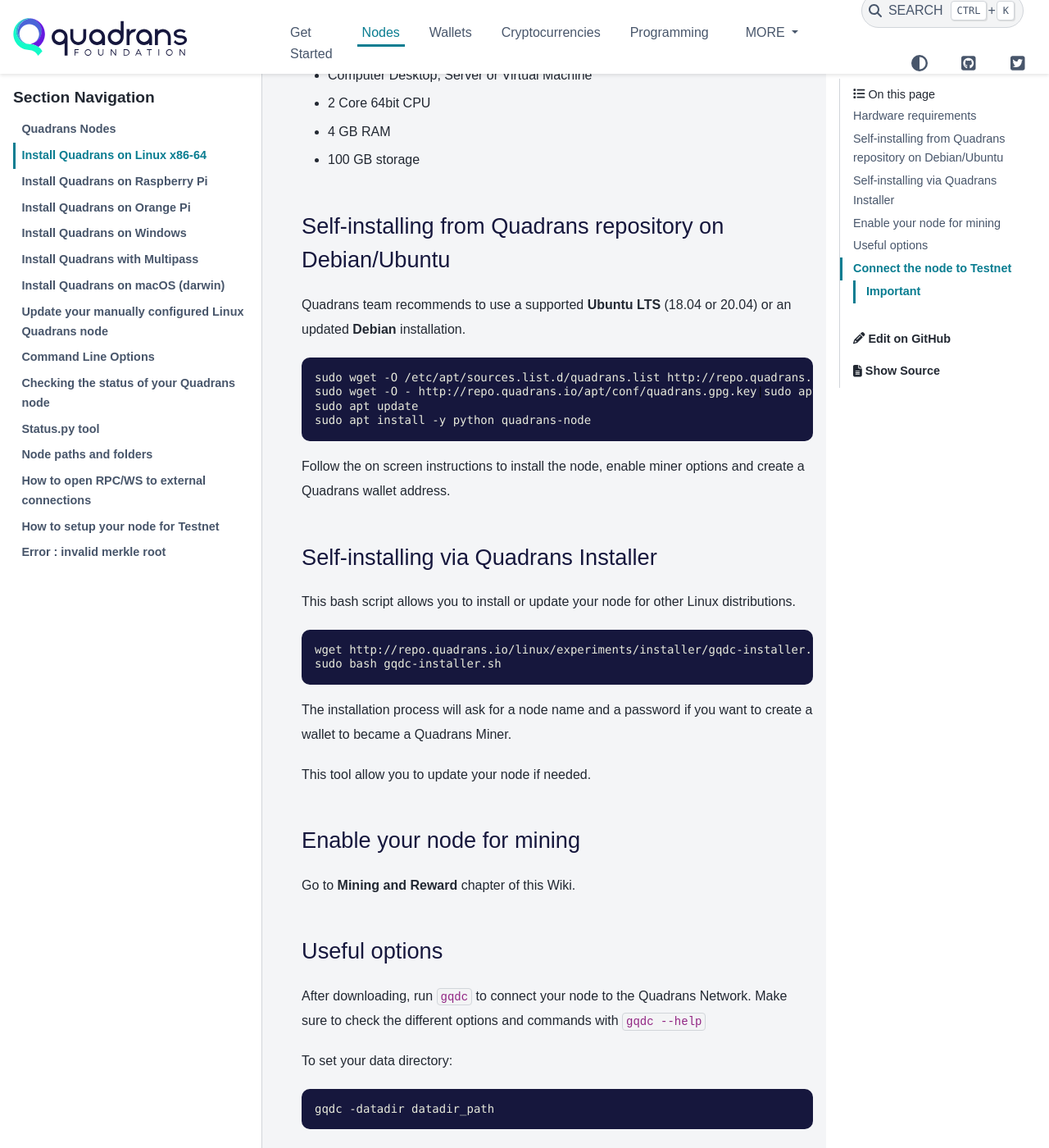
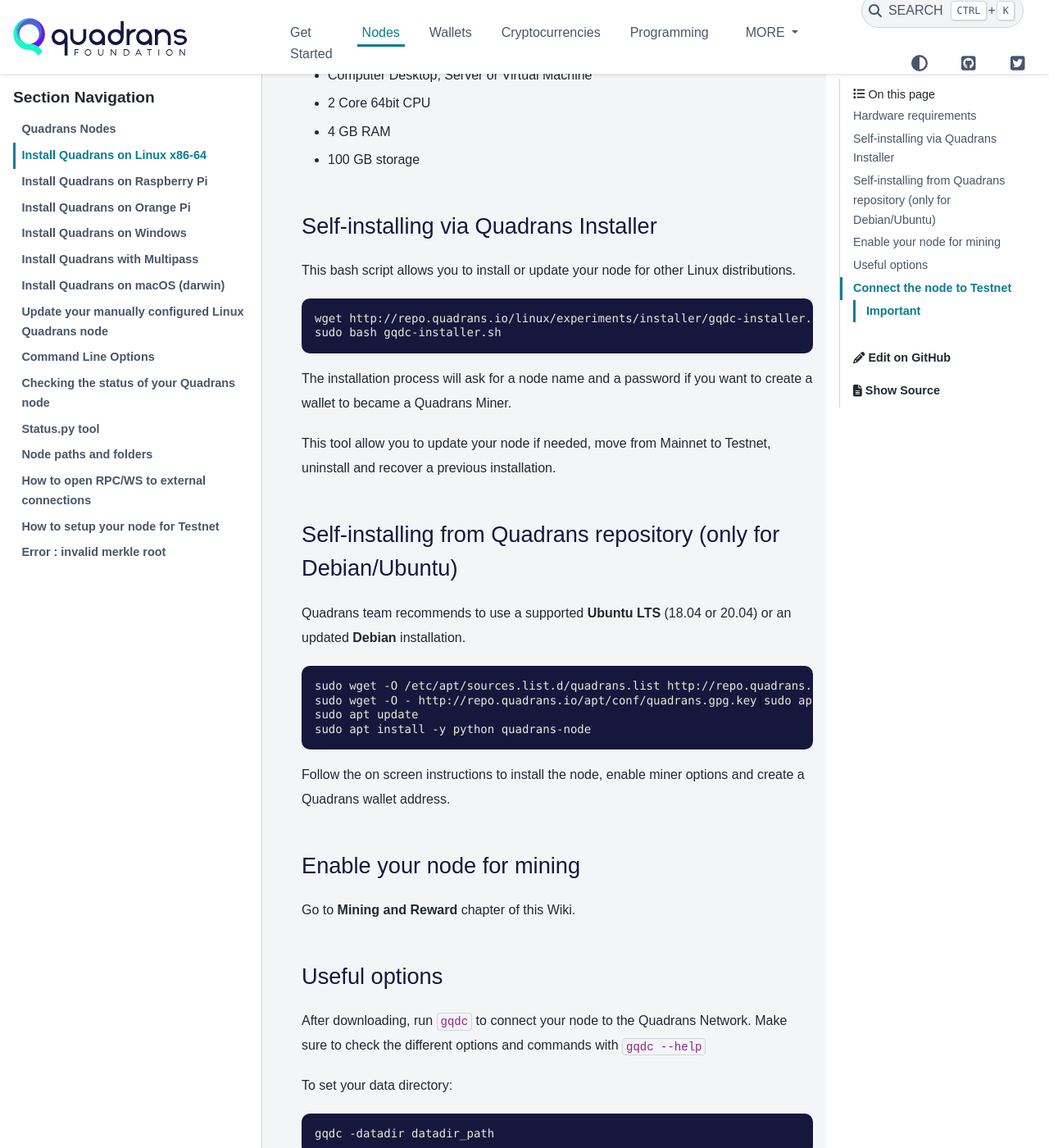
Before and after one commit to quadrans/wiki, a Sphinx documentation site: the page built from docs/nodes/installation/linux_x86-64.md, in a window 1280 px wide and 1400 px high, scrolled down 495 px. Shown: the whole window at 82% size. Built offline with Sphinx 7.4.7 and the PyData theme 0.15.4, drawn with Linux system fonts in a browser that asks for light colours; some of the changed lines change nothing that is shown.

Commit message:
Updated Linux x86-64 installation

````diff
--- a/docs/nodes/installation/linux_x86-64.md
+++ b/docs/nodes/installation/linux_x86-64.md
@@ -17,7 +17,20 @@
 * 4 GB RAM
 * 100 GB storage
 
-## Self-installing from Quadrans repository on Debian/Ubuntu
+## Self-installing via Quadrans Installer
+
+This bash script allows you to install or update your node for other Linux distributions.
+
+``` bash
+wget http://repo.quadrans.io/linux/experiments/installer/gqdc-installer.sh
+sudo bash gqdc-installer.sh
+```
+
+The installation process will ask for a node name and a password if you want to create a wallet to became a Quadrans Miner.
+
+This tool allow you to update your node if needed, move from Mainnet to Testnet, uninstall and recover a previous installation.
+
+## Self-installing from Quadrans repository (only for Debian/Ubuntu)
 
 Quadrans team recommends to use a supported **Ubuntu LTS** (18.04 or 20.04) or an updated **Debian** installation.
 
@@ -29,19 +42,6 @@
 ```
 
 Follow the on screen instructions to install the node, enable miner options and create a Quadrans wallet address.
-
-## Self-installing via Quadrans Installer
-
-This bash script allows you to install or update your node for other Linux distributions.
-
-``` bash
-wget http://repo.quadrans.io/linux/experiments/installer/gqdc-installer.sh
-sudo bash gqdc-installer.sh
-```
-
-The installation process will ask for a node name and a password if you want to create a wallet to became a Quadrans Miner.
-
-This tool allow you to update your node if needed.
 
 ## Enable your node for mining
 
````
Also changed, not shown: 6 other files.
